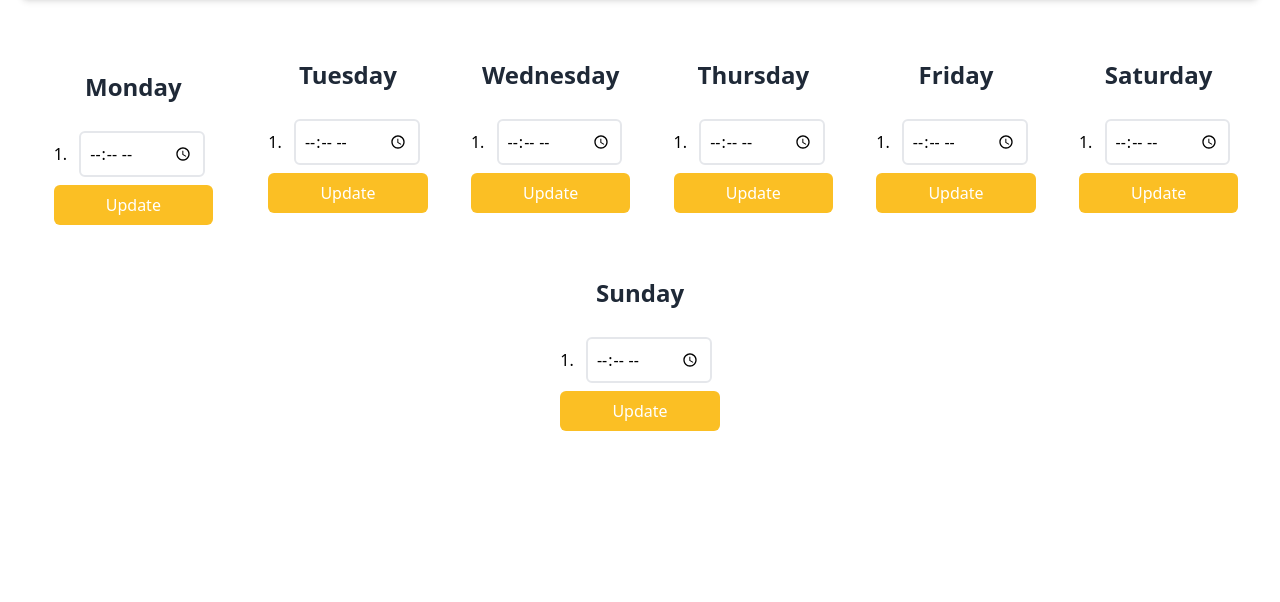
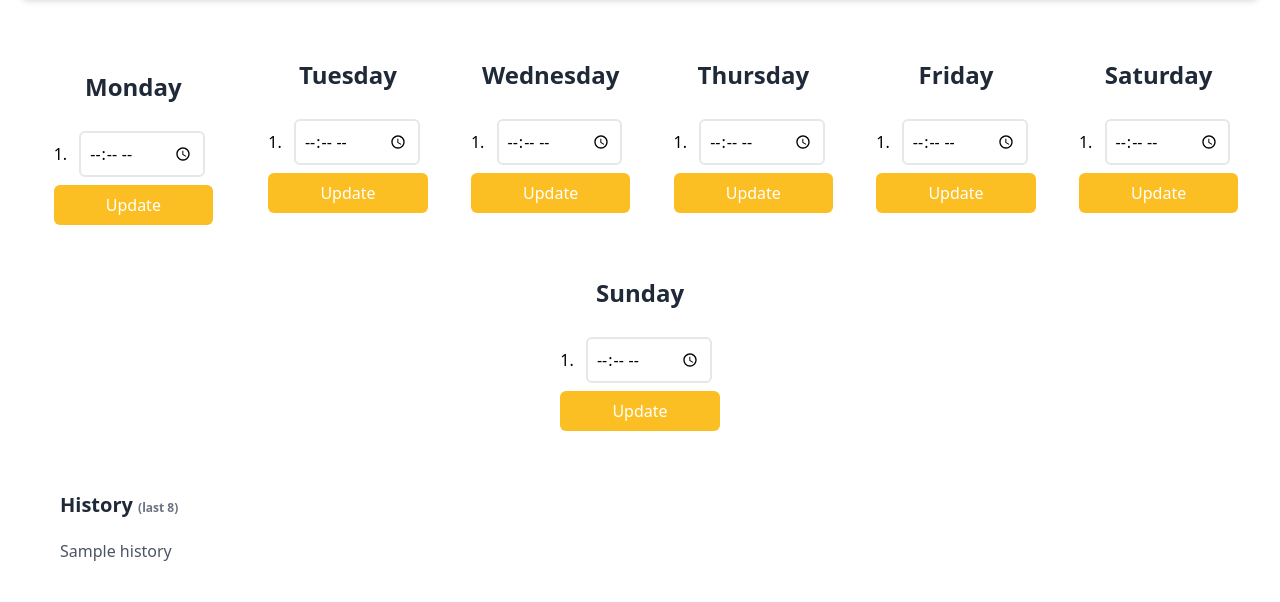
Before and after one commit to sohelshekhIn/BVBSchoolBell, a Flask app: template templates/index.html in a window 1280 px wide. Shown: the part 97-699 px from the top of the page. Run offline with Flask 3, Linux system fonts and the light colour scheme; the template is opened without the code that fills it: most values are stand-ins (such as "Sample title", 1, 10 or a date in 2020); parts of the project's set-up code (start-up, migrations or seed data) failed here and were passed over; some libraries are stand-ins or nearby versions.

Commit message:
Added History

```diff
--- a/app.py
+++ b/app.py
@@ -9,12 +9,14 @@ from os import path, getcwd
 app = Flask(__name__)
 
 if platform == "linux":
-    json_file_path = "root/home/BVBSchoolBell"
+    file_path = "root/home/BVBSchoolBell"
 elif platform == "win32":
-    json_file_path = getcwd()
+    file_path = getcwd()
 
 json_file_name = "schedule.json"
-json_file = path.join(json_file_path, json_file_name)
+log_file_name = "history.log"
+log_file = path.join(file_path, log_file_name)
+json_file = path.join(file_path, json_file_name)
 
 # Load the scheduled times from schedule.json on startup
 with open(json_file) as f:
@@ -68,7 +70,14 @@ def background_thread():
 
 @app.route("/")
 def index():
-    return render_template("index.html", times=weekday_scheduled_times)
+    # load history.log
+    with open(log_file, "r") as f:
+        # get only the last 8 lines
+        history = f.readlines()[-8:]
+    print(history)
+    return render_template(
+        "index.html", times=weekday_scheduled_times, histories=history
+    )
 
 
 @app.route("/update/<string:day>", methods=["POST"])
@@ -85,6 +94,4 @@ def update(day):
 background_thread = threading.Thread(target=background_thread)
 background_thread.daemon = True
 background_thread.start()
-app.run(
-    debug=True,
-)
+app.run()
--- a/templates/index.html
+++ b/templates/index.html
@@ -21,6 +21,7 @@
         </span>
       </h1>
     </div>
+    <div class="flex flex-col">
       <div class="flex flex-wrap flex-row mt-10">
         <div class="w-70vh mx-auto p-5 sm:w-fit flex flex-col items-center">
           <form class="p-3" action="/update/monday" method="post">
@@ -184,5 +185,24 @@
           </form>
         </div>
       </div>
+      <div class="p-10">
+        <h1 class="text-gray-800 font-semibold text-lg lg:text-xl mb-5">
+          History
+          <span
+            class="text-gray-500 text-xs whitespace-nowrap overflow-hidden overflow-ellipsis"
+            >(last 8)</span
+          >
+        </h1>
+        <div class="flex flex-col gap-1">
+          {% for history in histories %}
+          <p
+            class="text-gray-600 font-medium text-md whitespace-nowrap overflow-hidden overflow-ellipsis"
+          >
+            {{ history }}
+          </p>
+          {% endfor %}
+        </div>
+      </div>
+    </div>
   </body>
 </html>
```
Lines whose indentation alone changed are shown as unchanged.
